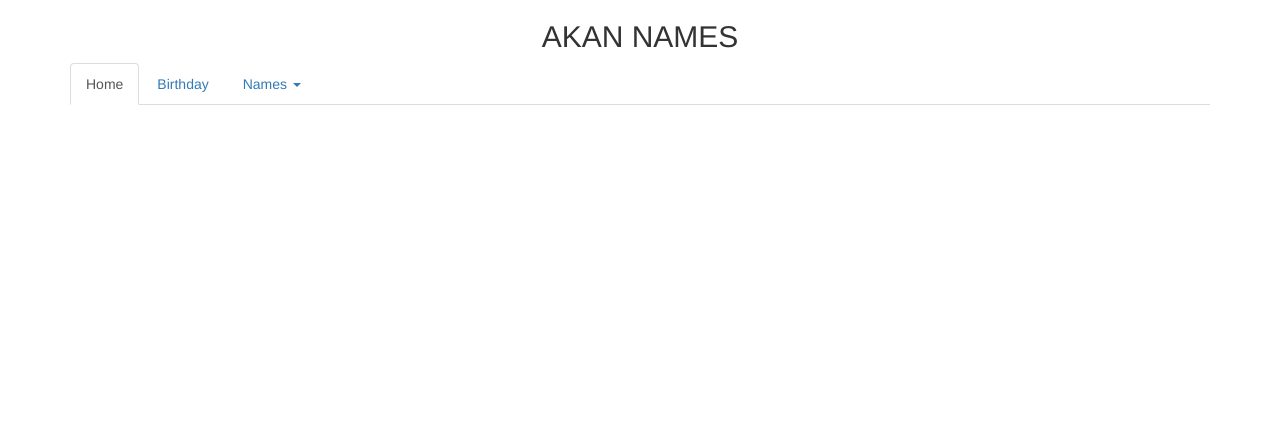
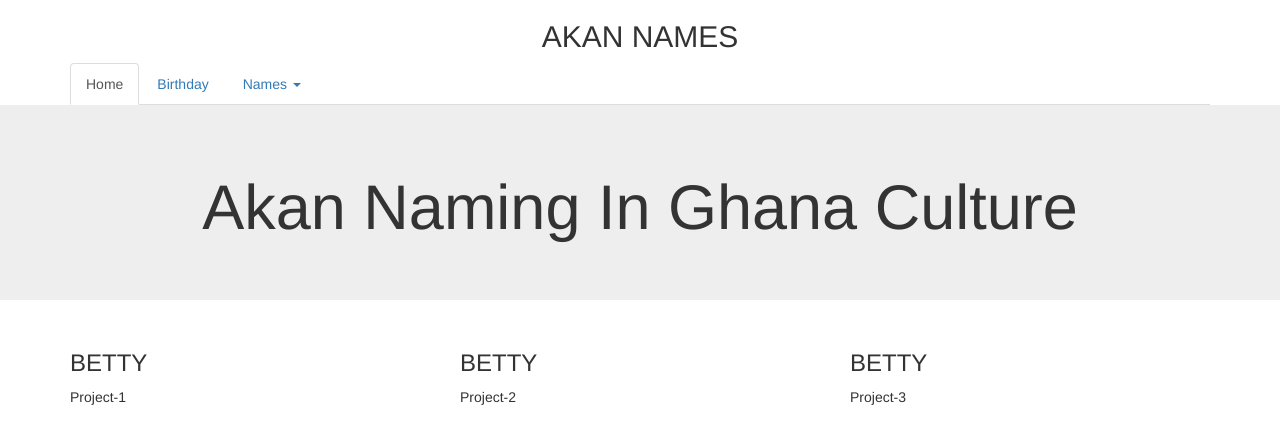
Before and after one commit to Nabuuso/Landing-Page, a plain HTML site: page index.html in a window 1280 px wide. Drawn offline with nearby package versions, Linux system fonts and the light colour scheme.

Commit message:
commit these changes

```diff
--- a/index.css
+++ b/index.css
@@ -1,4 +1,18 @@
 h2{
     text-align: center;
     text-transform: uppercase;
+    font-weight: bolder;
+    font-family: fantasy;
+    font-size: x-large;
 }
+.cliente {
+    margin-top:10px;
+    border: #534f4f medium solid;
+    border-radius: 10px;
+    -moz-border-radius: 10px;
+    -webkit-border-radius: 10px;
+}
+h1{
+    text-transform: capitalize;
+    color: rgb(8, 8, 78);
+}
--- a/index.html
+++ b/index.html
@@ -14,7 +14,7 @@
   <ul class="nav nav-tabs" role="tablist">
     <li class="active"><a href="#">Home</a></li>
     <li><a href="#">Birthday</a></li>
-
+    <span class="border"></span>
     <li class="dropdown">
     <a class="dropdown-toggle" data-toggle="dropdown" href="#">
       Names <span class="caret"></span></a>
@@ -26,6 +26,25 @@
     </li>
   </ul>
 </div>
+<div class="jumbotron text-center">
+  <h1>Akan Naming in Ghana Culture</h1>
+</div>
+<div class="container" id="example">
+  <div class="row">
+    <div class="col-sm-4">
+      <h3>BETTY</h3>
+      <p>Project-1</p>
+    </div>
+    <div class="col-sm-4">
+      <h3>BETTY</h3>
+      <p>Project-2</p>
+    </div>
+    <div class="col-sm-4">
+      <h3>BETTY</h3>
+      <p>Project-3</p>
+    </div>
+  </div>
+</div>
 
 
 </body>
```
